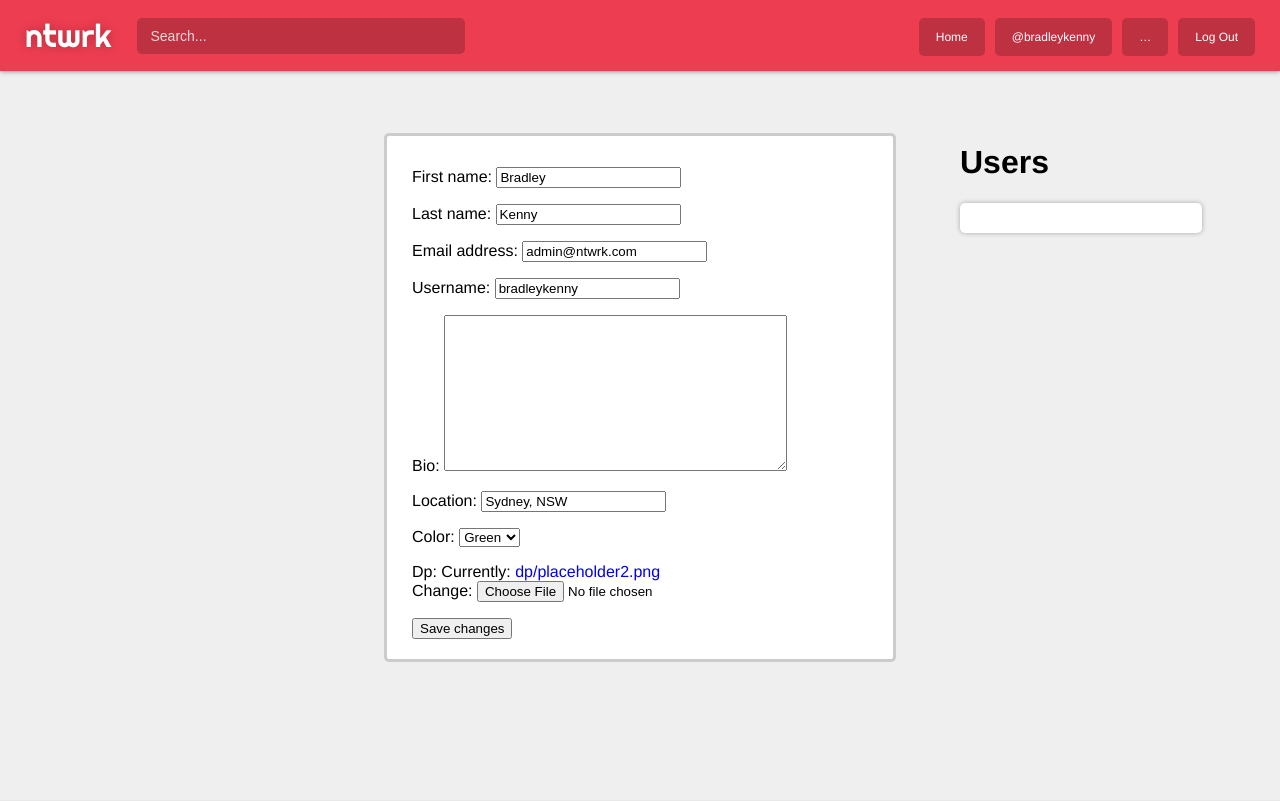
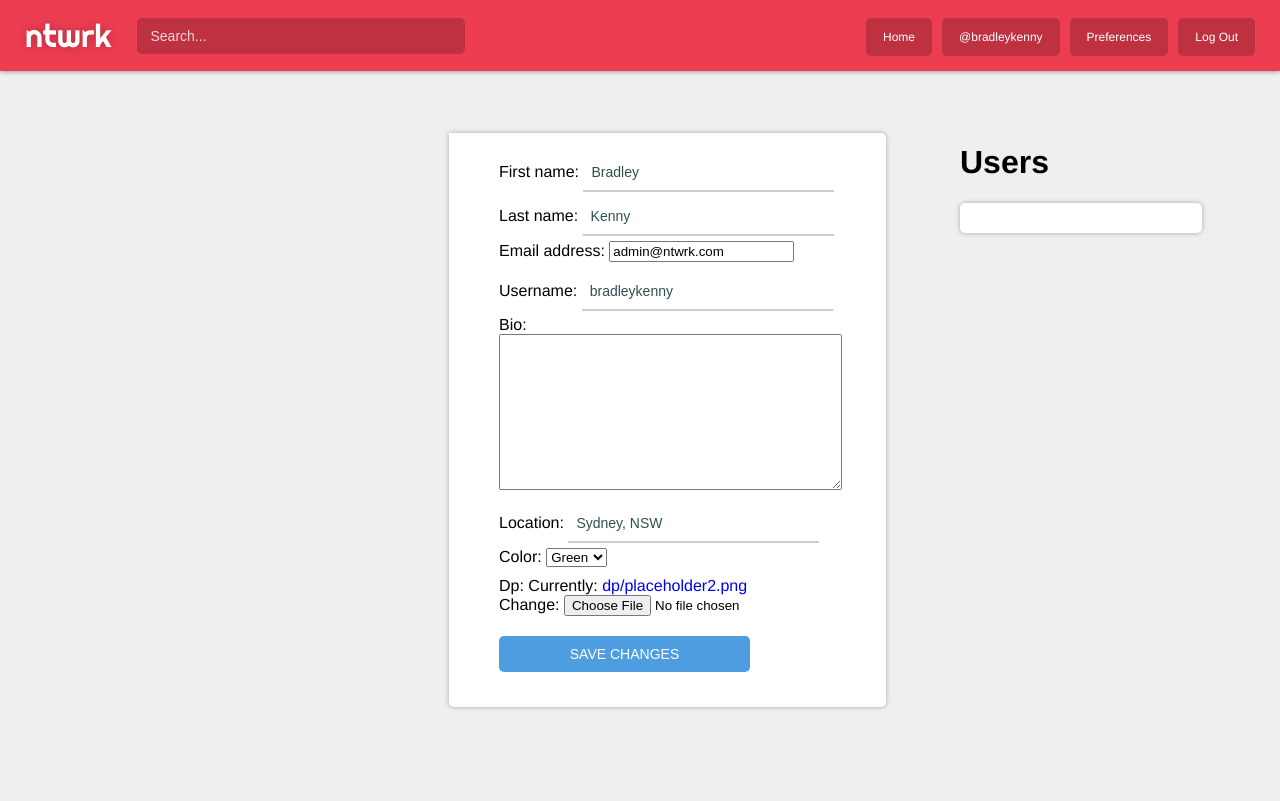
Before and after one commit to bradleykenny/ntwrk_2, a Django app: page /profile/update/ in a window 1280 px wide. Before the commit the page ends 662 px from the top, so only its background shows below. Run offline with Django 3.2, Linux system fonts and the light colour scheme; a user stored in the database is signed in; data comes from the database, SQL or seed files in the repository; both versions use the stored data as it was after the commit.

Commit message:
Minor changes while reviewing.

```diff
--- a/account/static/account/css/base.css
+++ b/account/static/account/css/base.css
@@ -3,7 +3,7 @@
 ==========================================================
 
 BASE.CSS
-VERSION: 0.1 BETA
+VERSION: 0.2 BETA
 
 ----------------------------------------------------------
 
@@ -30,7 +30,7 @@ a {
 	text-decoration: none;
 }
 
-/*
+/* ##############################
 LOGO:
 
 SOME OF THESE WILL CHANGE DEPENDING ON WHERE
@@ -40,7 +40,7 @@ CHANGE WITH AN ID CLASS.
 ALL LOGOS SHOULD HAVE A
 HOVER EFFECT AND CHANGE COLOR/DIM/BRIGHTEN IN SOME
 WAY.
-*/
+############################## */
 
 .logo {
 	font-family: 'Righteous', sans-serif;
@@ -60,7 +60,7 @@ THE COLOR OF THE LOGO
 	transition: 0.25s ease;
 }
 
-/*
+/* ##############################
 CARDS:
 
 WILL VARY IN SIZE AND CONTENT. SHOULDN'T NEED TO
@@ -69,7 +69,7 @@ AND MARGIN. WILL UPDATE WITH CONFIRMATION.
 
 BUTTON COLOR WILL CHANGE DEPENDING ON CONTENT IT
 IS LINKED TO. WILL CONNECT THIS TO A PYTHON SCRIPT.
-*/
+############################## */
 
 .card {
 	padding: 7.5px 15px 14px 15px;
@@ -140,8 +140,8 @@ sup:hover {
 	border-bottom: 2px solid rgba(0, 0, 0, 0.5);
 }
 
-/*
-NOTIFICATIONS:
+/* ##############################
+NOTIFICATIONS
 
 NO NEED TO DIFFER. THREE DIFFERENT TYPES OF
 NOTIFICATIONS DEPENDING ON TYPE: ERROR,
@@ -150,7 +150,7 @@ SUCCESSFUL AND INFORMATIONAL/NEUTRAL
 NEED TO EDIT SO THAT THEY ARE UNIFORM AND
 CONSISTENT ON ALL PAGES... THINKING THEY SHOULD BE
 TOP, MIDDLE OF THE PAGE ABOUT 15PX BELOW NAV BAR
-*/
+############################## */
 
 .notification {
 	width: 250px;
@@ -176,9 +176,13 @@ TOP, MIDDLE OF THE PAGE ABOUT 15PX BELOW NAV BAR
 	/* choose a font color */
 }
 
+/* ##############################
+	EDIT PROFILE/PREFERENCES
+############################## */
+
 .edit_profile {
-	border-radius: 5px;
-	border: solid 3px rgba(0,0,0,0.2);
+	/* border-radius: 5px; */
+	/* border: solid 3px rgba(0,0,0,0.2); */
 	padding: 15px 25px 20px;
 	background-color: white;
 }
--- a/account/templates/account/edit_profile.html
+++ b/account/templates/account/edit_profile.html
@@ -2,10 +2,12 @@
 {% load static %}
 
 {% block stream %}
+<div class="card">
     <form method="post" class="edit_profile" enctype="multipart/form-data">
     {% csrf_token %}
     {{ user_form.as_p }}
     {{ profile_form.as_p }}
     <button type="submit">Save changes</button>
     </form>
+</div>
 {% endblock %}
--- a/account/templates/base.html
+++ b/account/templates/base.html
@@ -19,7 +19,7 @@
 				{% if user.is_authenticated %}
 				<a href="{% url 'home' %}">Home</a>
 				<a href="{% url 'profile' user.pk %}">@{{ user.username }}</a>
-				<a href="{% url 'update_profile' %}">…</a>
+				<a href="{% url 'update_profile' %}">Preferences</a>
 				<a href="{% url 'logout' %}">Log Out</a>
 				{% else %}
 				<a href="{% url 'home' %}">Home</a>
--- a/account/views.py
+++ b/account/views.py
@@ -18,8 +18,8 @@ def home(request):
 def profile(request, cur_user):
 	posts = Post.objects.all()
 	cur_user_obj = User.objects.get(pk=cur_user)
-	# cur_user_obj.profile.dp = 'dp/placeholder2.png'
-	# cur_user_obj.save()
+	cur_user_obj.profile.dp = 'dp/placeholder2.png'
+	cur_user_obj.save()
 	return render(request, 'account/profile.html', { 'posts': posts, 'cur_user': cur_user_obj })
 
 
```
Also changed, not shown: db.sqlite3.
